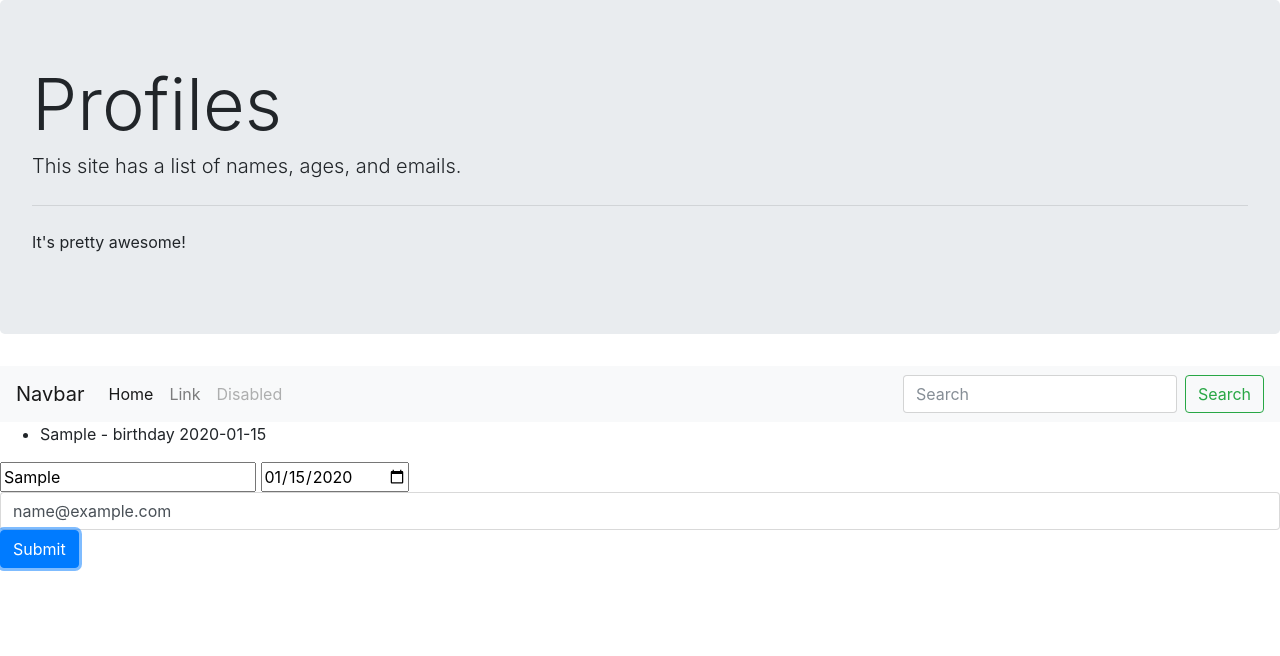
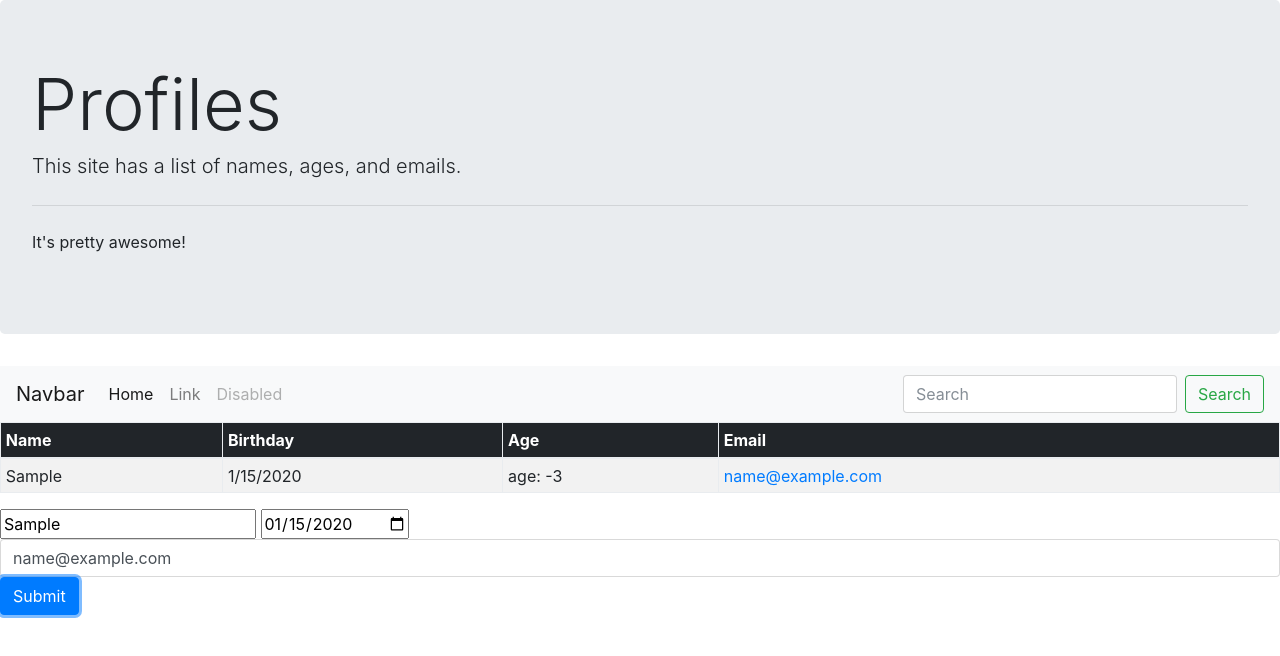
Before and after one commit to Montana-Code-School/JsBasicsMTCSFT07, a website: page public/forms.html in a window 1280 px wide. Both pictures are taken after typing "Sample", "2020-01-15", "name@example.com" into the empty fields and a click on the button "Submit". Drawn offline with nearby package versions, Linux system fonts and the light colour scheme; no server answers.

Commit message:
worked on exercises 20, 22, 23

```diff
--- a/model/names.js
+++ b/model/names.js
@@ -2,7 +2,8 @@ var mongoose = require('mongoose');
 
 var NamesSchema =new mongoose.Schema({
   name: String,
-  birthday: Date
+  birthday: Date,
+  email: String
 });
 
 module.exports = mongoose.model("Name", NamesSchema);
--- a/public/forms.html
+++ b/public/forms.html
@@ -38,7 +38,7 @@
           </form>
         </div>
       </nav>
-  <ul id="nameList"></ul>
+  <div id="nameList"></div>
   <p id="formNameValue"></p>
   <form>
     <input type="text" id="name" placeholder="enter name">
@@ -54,14 +54,18 @@
   crossorigin="anonymous"></script>
   <script src="https://cdnjs.cloudflare.com/ajax/libs/popper.js/1.11.0/umd/popper.min.js" integrity="sha384-b/U6ypiBEHpOf/4+1nzFpr53nxSS+GLCkfwBdFNTxtclqqenISfwAzpKaMNFNmj4" crossorigin="anonymous"></script>
   <script src="https://maxcdn.bootstrapcdn.com/bootstrap/4.0.0-beta/js/bootstrap.min.js" integrity="sha384-h0AbiXch4ZDo7tp9hKZ4TsHbi047NrKGLO3SEJAg45jXxnGIfYzk4Si90RDIqNm1" crossorigin="anonymous"></script>
+  <script src="functions.js"></script>
   <script>
     var allOurNames = [];
 
     var refreshList = function(){
       $('#nameList').empty();
-        allOurNames.forEach((name)=>{
-        $('#nameList').append( "<li>" + name.name + " - birthday " + name.birthday + "</li>");
-      });
+
+        // $('#nameList').append( "<li>" + person.name + " - birthday " + shortDate(person.birthday) + "" + getAge(person.birthday) + ", "
+        //   + emailLink(person.email)+"</li>");
+        //   formatAsTable(person);
+          $('#nameList').append( formatAsTable(allOurNames) );
+
     };
 
     $.get( "/names", function( data ) {
@@ -75,13 +79,20 @@
   //when someone clicks
     $('#formButton').click(function(event){
       event.preventDefault();
+      //console.log($('#birthday').val());
+      //var bday = Date.parse($('#birthday').val());
       var newName = {
         name: $('#name').val(),
-        birthday: $('#birthday').val()}
+        birthday: $('#birthday').val(),
+        //birthday: bday,
+        email: $('#email').val()
+      }
       allOurNames.push(newName);
       $.post( "/names", newName)
      refreshList();
     });
+
   </script>
+
 </body>
 </html>
--- /dev/null
+++ b/public/functions.js
@@ -0,0 +1,38 @@
+
+/*## Exercise 20:
+In our name app, add the field "age" in the html, using the dob property in the database.
+We will not store the age property in the database.*/
+
+var getAge = function(dob){
+  var birthday = new Date(dob);
+  var today = new Date();
+  var diff = today - birthday;
+  //var timeElapsed = dob.getDate();
+  diff = Math.floor(diff / (1000 * 60 * 60 * 24 * 365.25));
+  return "age: " + diff;
+};
+
+var shortDate = function(dob){
+  //var birthday = (new Date(dob)).toLocaleDateString(); // need to fix for UTC
+  var birthday = new Date(dob); // need to fix for UTC
+  //04/09/2016
+  birthday = (birthday.getMonth() + 1) + "/" + (birthday.getDate()) + "/" + (birthday.getFullYear());
+  return birthday;
+};
+
+var emailLink = function(emailString){
+  //<a href="mailto:emailstring">emailstring</a>
+  return '<a href="mailto:' + emailString + '">' + emailString + '</a>';
+};
+
+var formatAsTable = function(allNames){
+  //console.log(allNames);
+  var tableHeader = "<table class='table table-striped table-bordered table-hover table-sm'><thead class='thead-inverse'><tr> <th>Name</th> <th>Birthday</th> <th>Age</th> <th>Email</th> </tr></thead>";
+  var personRow ="";
+  allNames.forEach((person)=>{
+    //console.log("PERON!", person);
+    personRow += "<tr><td>" + person.name + "</td><td>" + shortDate(person.birthday) + "</td> <td>" + getAge(person.birthday) + "</td><td>" + emailLink(person.email) + "</td></tr>";
+  });
+  var tableFooter = "</table>";
+  return tableHeader + personRow + tableFooter;
+};
--- a/server.js
+++ b/server.js
@@ -36,6 +36,7 @@ app.post("/names", function(req, res){
   var name = new Names();
   name.name = req.body.name;
   name.birthday = req.body.birthday;
+  name.email = req.body.email;
   name.save(function(err, nameReturned){
     res.json('name received' + nameReturned);
   });
```
